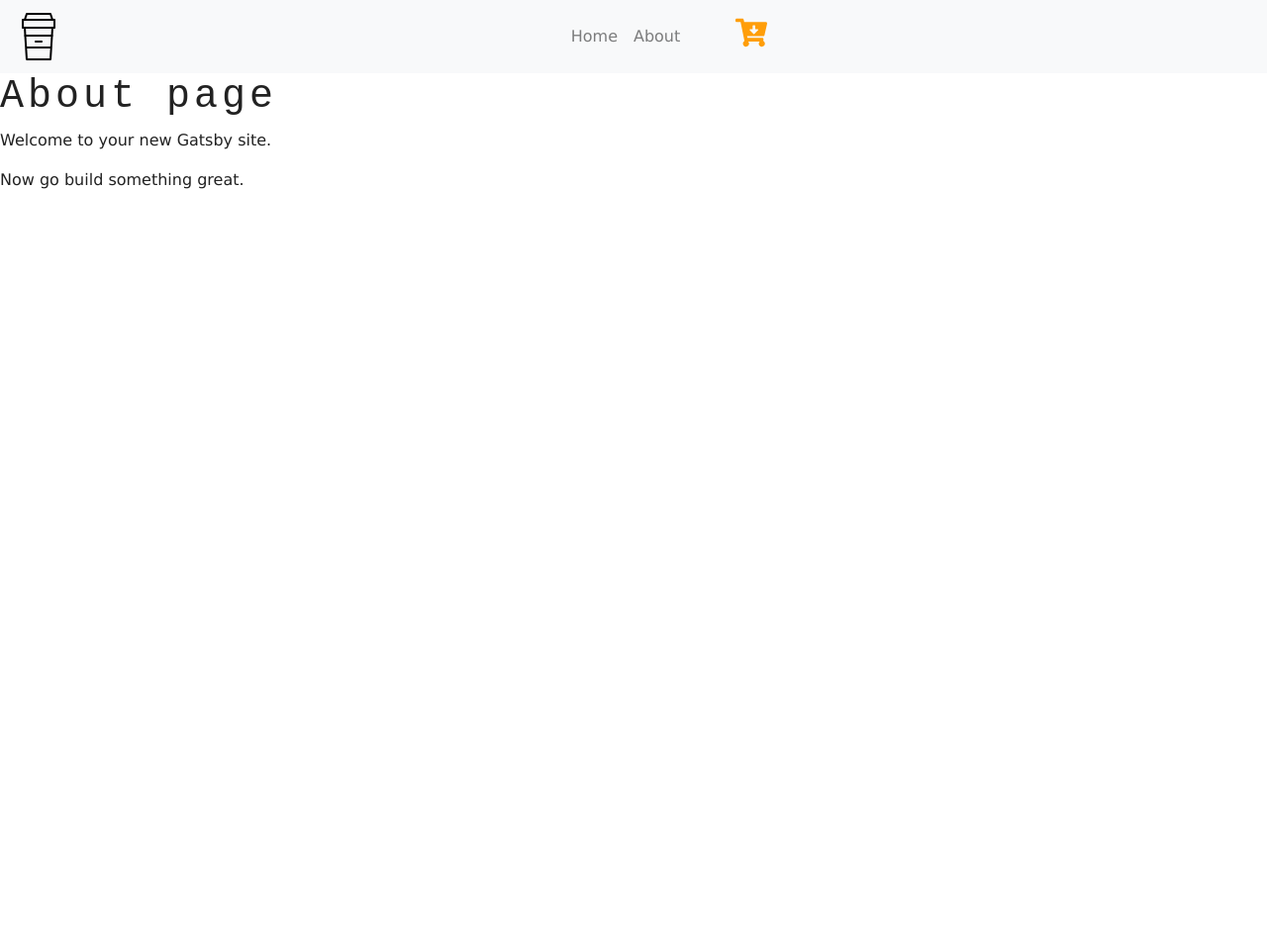
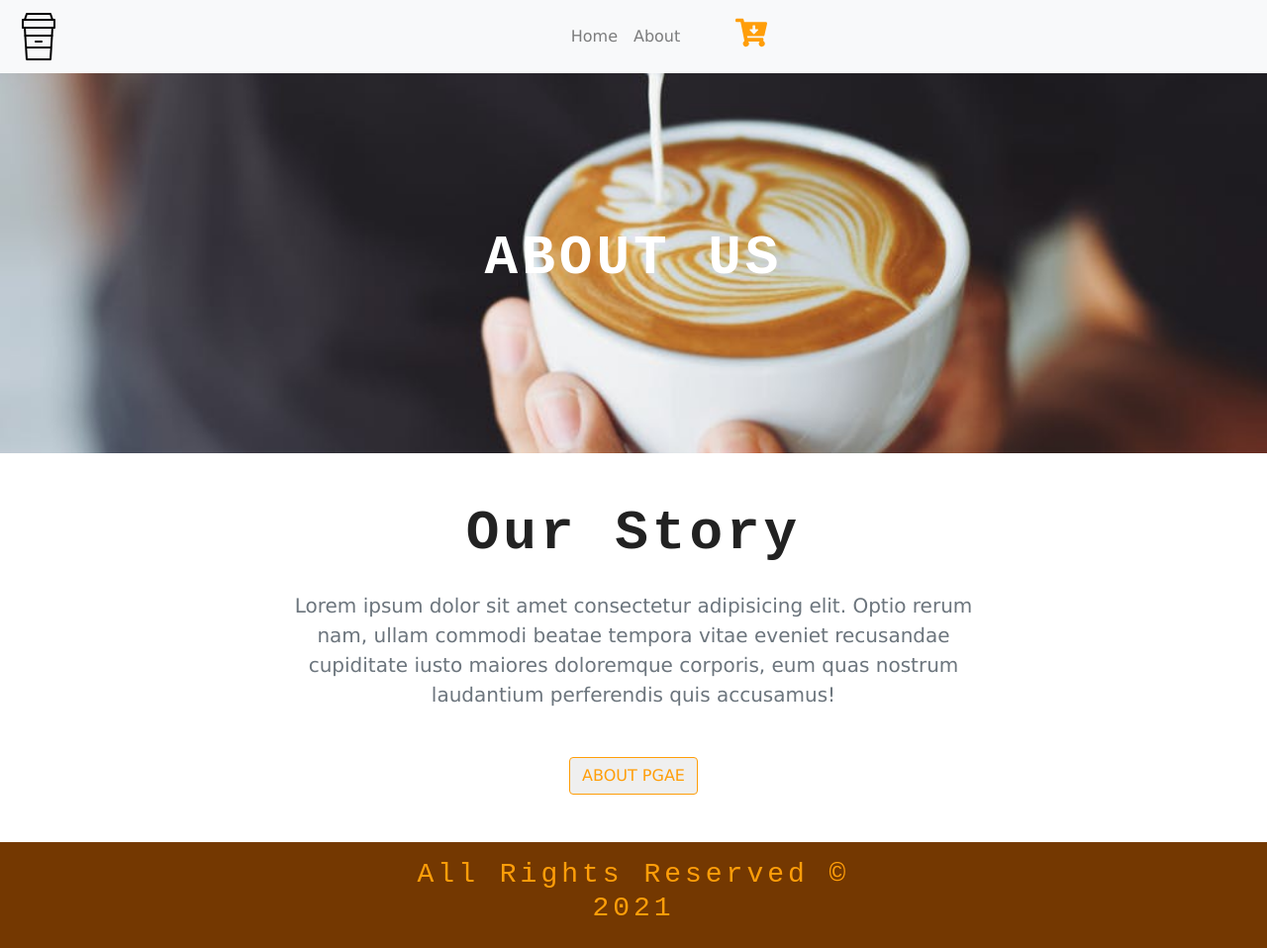
Before and after one commit to niranjanadhikari/kabiCafe, a Gatsby site: page /about in a window 1280 px wide. Shown: the whole page at 99% size. Before the commit the page ends 800 px from the top, so only its background shows below. Built offline with nearby package versions, Linux system fonts and the light colour scheme; Gatsby itself is replaced by a stand-in of ours.

```diff
--- a/gatsby-config.js
+++ b/gatsby-config.js
@@ -1,3 +1,7 @@
+require("dotenv").config({
+  path: `.env.${process.env.NODE_ENV}`,
+})
+
 module.exports = {
   siteMetadata: {
     title: `kabi-cafe`,
@@ -40,6 +44,14 @@
         exclude: ['node_modules', '.cache', 'public'],
         // Any eslint-webpack-plugin options below
       }
+    },
+    {
+      resolve: `gatsby-source-contentful`,
+      options: {
+        spaceId: process.env.CONTENTFUL_SPACE_ID,
+        // Learn about environment variables: https://gatsby.dev/env-vars
+        accessToken: process.env.CONTENTFUL_ACCESS_TOKEN,
+      },
     }
   ],
 }
--- a/package.json
+++ b/package.json
@@ -6,12 +6,14 @@
   "author": "Kyle Mathews <mathews.kyle@gmail.com>",
   "dependencies": {
     "gatsby": "^3.1.1",
+    "gatsby-background-image": "^1.5.0",
     "gatsby-plugin-gatsby-cloud": "^2.1.0",
     "gatsby-plugin-image": "^1.1.1",
     "gatsby-plugin-manifest": "^3.1.0",
     "gatsby-plugin-offline": "^4.1.0",
     "gatsby-plugin-react-helmet": "^4.1.0",
     "gatsby-plugin-sharp": "^3.1.1",
+    "gatsby-source-contentful": "^5.1.2",
     "gatsby-source-filesystem": "^3.1.0",
     "gatsby-transformer-sharp": "^3.1.0",
     "prop-types": "^15.7.2",
--- /dev/null
+++ b/src/components/Globals/BackgroundSection.js
@@ -0,0 +1,31 @@
+import React from 'react';
+import BackgroundImage from 'gatsby-background-image';
+import PropTypes from 'prop-types';
+
+
+export default function BackgroundSection({ img, styleClass, title, children }) {
+    return (
+        <BackgroundImage
+        className={styleClass}
+        fluid={img}
+        >
+        <h1 className="title text-white text-uppercase text-center display-4 font-weight-bold">
+            {title}
+        </h1>
+        {children}
+        </BackgroundImage>
+    )
+}
+
+BackgroundSection.defaultProps = {
+    img: "src",
+    title: "default title",
+    styleClass: "default-background",
+}
+
+BackgroundSection.propTypes = {
+    img: PropTypes.string,
+    styleClass: PropTypes.string,
+    title: PropTypes.string,
+    children: PropTypes.any
+}
--- /dev/null
+++ b/src/components/Globals/Footer.js
@@ -0,0 +1,17 @@
+import React from 'react'
+
+export const Footer = () => {
+    return (
+        <footer className="footer py-3">
+            <div className="container">
+                <div className="row">
+                    <div className="col-10 mx-auto col-md-6 text-yellow text-center text-capitalize">
+                        <h3>
+                            All rights reserved &copy; {new Date().getFullYear().toString()}
+                        </h3>
+                    </div>
+                </div>
+            </div>
+        </footer>
+    )
+}
--- /dev/null
+++ b/src/components/Globals/Title.js
@@ -0,0 +1,20 @@
+import React from 'react';
+import PropTypes from 'prop-types';
+
+const Title = ({ title }) => {
+    return (
+        <div>
+            <div className="row">
+                <div className="col text-center mb-3">
+                <h1 className="display-4 text-capitalize font-weight-bold">{title}</h1>
+                </div>
+            </div>
+        </div>
+    )
+}
+
+export default Title
+
+Title.propTypes = {
+    title: PropTypes.string
+}
--- /dev/null
+++ b/src/components/Home/info.js
@@ -0,0 +1,28 @@
+import React from 'react';
+import {Link} from 'gatsby';
+import Title from '../Globals/Title';
+
+const info = () => {
+    return (
+        <section className="py-5">
+            <div className="container">
+                <Title title="Our Story" />
+                <div className="row">
+                    <div className="col-10 col-sm-8 mx-auto text-center">
+                        <p className="lead text-muted mb-5">
+                            Lorem ipsum dolor sit amet consectetur adipisicing elit. Optio rerum nam, ullam commodi beatae tempora vitae eveniet recusandae cupiditate iusto maiores doloremque corporis, eum quas nostrum laudantium perferendis quis accusamus!
+
+                        </p>
+                        <Link to="/about">
+                            <button className="btn text-uppercase btn-yellow">
+                                About Pgae
+                            </button>
+                        </Link>
+                    </div>
+                </div>
+            </div>
+        </section>
+    )
+}
+
+export default info
--- a/src/components/layout.css
+++ b/src/components/layout.css
@@ -1,6 +1,6 @@
 :root {
-    --mainBrown: #2d1ef1;
-    --mainYellow: #ff9e09;
+    --mainBrown: #743801;
+    --mainYellow: rgb(255, 158, 9);
     --mainGrey: #ece8dc;
     --mainWhite: #fff;
     --mainDark: #222;
@@ -26,3 +26,31 @@
     color: var(--mainYellow);
     font-size: 2rem;
 }
+
+.default-background, .about-background{
+    min-height: calc( 100vh - 74px);
+    display: flex;
+    align-items: center;
+    justify-content: center;
+    background: linear-gradient(rgba(255, 158, 9, 0.5), rgb(255, 158, 9, 0.5));
+    background-position: center;
+    background-size: cover;
+}
+
+.about-background{
+    min-height: 48vh;
+}
+
+
+.btn-yellow {
+    color: var(--mainYellow);
+    border-color: var(--mainYellow);
+}
+
+.btn-yellow:hover{
+    background-color: var(--mainBrown);
+}
+
+footer {
+    background: var(--mainBrown);
+}
--- a/src/components/layout.js
+++ b/src/components/layout.js
@@ -12,6 +12,7 @@
 import "./layout.css"
 
 import Navbar from './Globals/Navbar';
+import {Footer} from './Globals/Footer';
 
 const Layout = ({ children }) => {
 
@@ -19,6 +20,7 @@
     <>
     <Navbar />
        {children}
+    <Footer />
     </>
   )
 }
--- a/src/pages/about.js
+++ b/src/pages/about.js
@@ -1,17 +1,41 @@
-import React from 'react'
+import * as React from "react"
+import {graphql} from "gatsby";
+
+
 import Layout from "../components/layout"
 import SEO from "../components/seo"
 
-const about = () => {
-    return (
-        <Layout>
-        <SEO title="about" />
-        <h1>About page</h1>
-        <p>Welcome to your new Gatsby site.</p>
-        <p>Now go build something great.</p>
+import BackgroundSection from '../components/Globals/BackgroundSection';
+import Info from '../components/Home/info';
+import PropTypes from 'prop-types';
 
-      </Layout>
-    )
+
+const IndexPage = ({ data }) => (
+  <Layout>
+    <SEO title="Home" />
+    <BackgroundSection img={data.img.childImageSharp.fluid}
+    title="About Us"
+    styleClass="about-background"
+    />
+    <Info />
+  </Layout>
+)
+
+export const query = graphql`
+{
+  img: file(relativePath: {eq: "about-background.jpeg"}) {
+    childImageSharp {
+      fluid {
+        ...GatsbyImageSharpFluid_tracedSVG
+      }
+    }
+  }
 }
 
-export default about;
+`
+
+IndexPage.propTypes = {
+  data: PropTypes.any,
+}
+
+export default IndexPage
```
Also changed, not shown: src/pages/index.js (+28 -6 lines), README.md, 1 other file.
